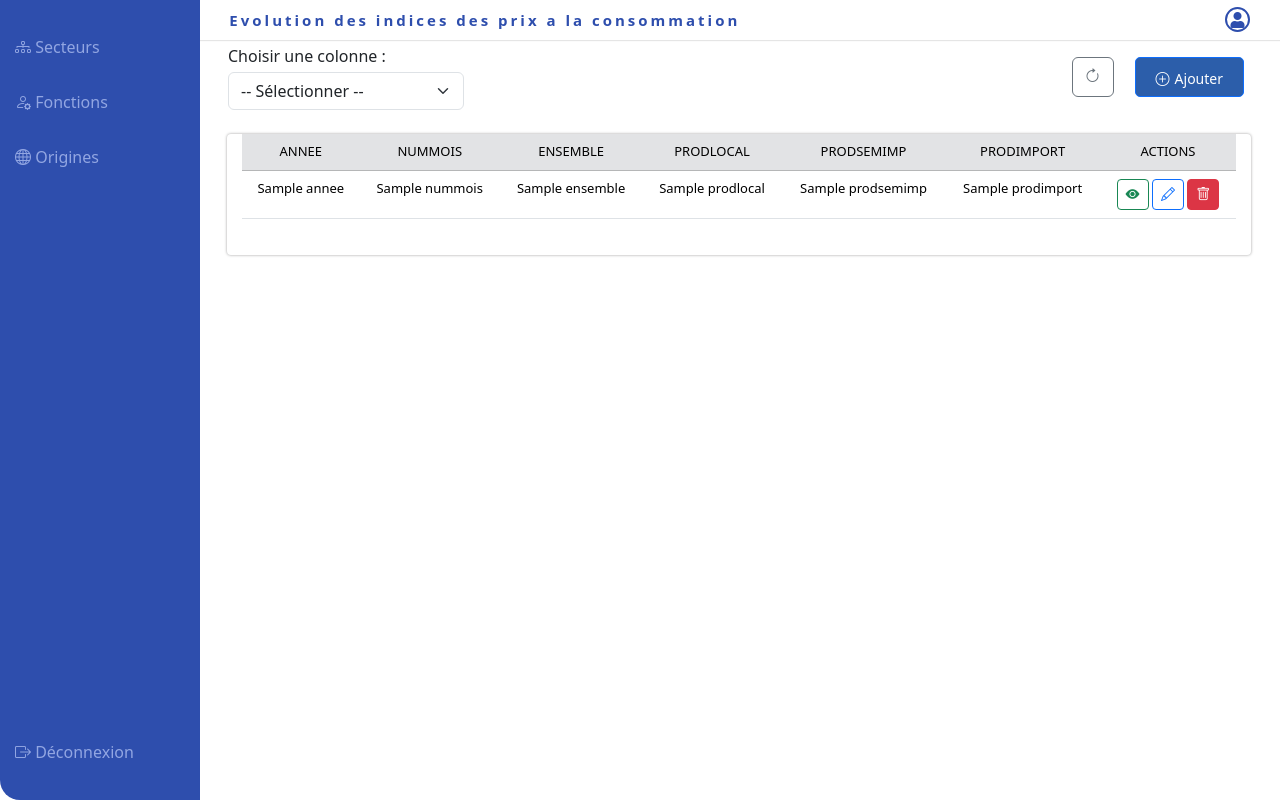
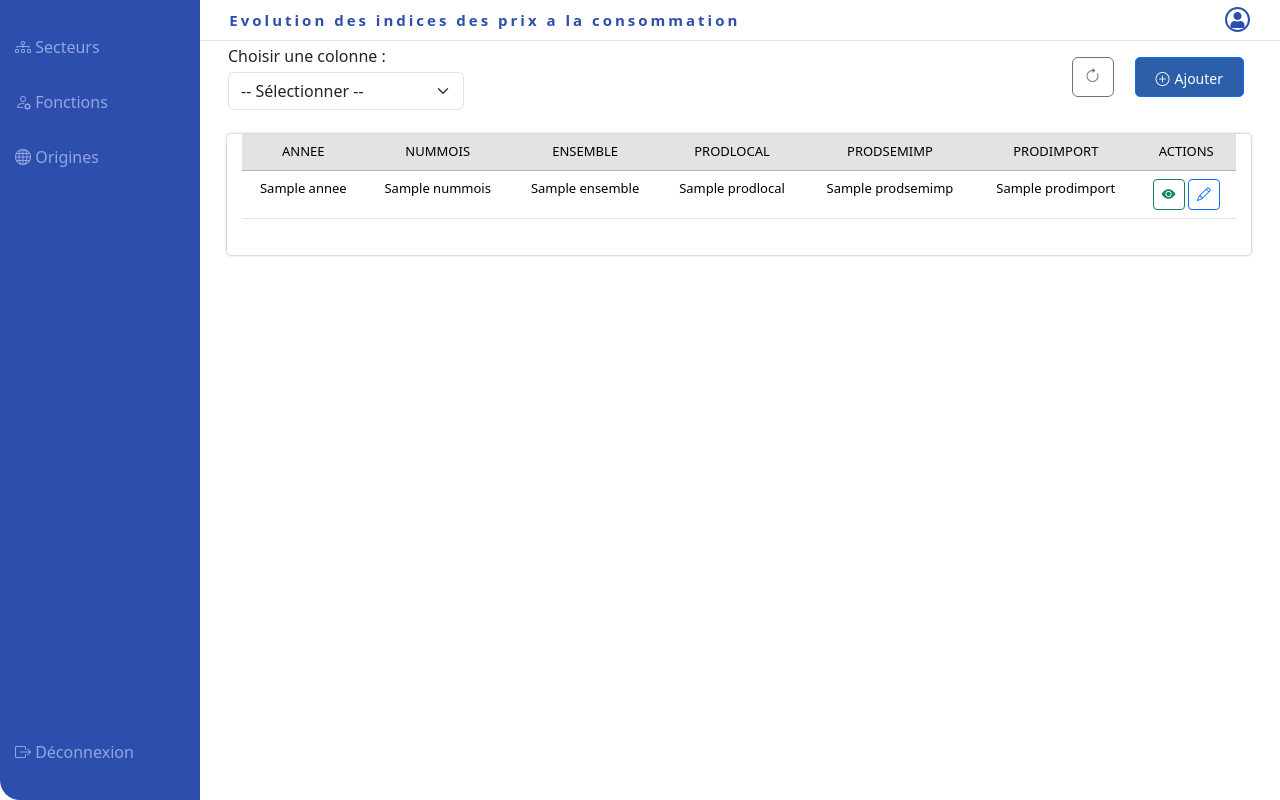
Before and after one commit to razakarivonyrojo98/secteur, a Symfony app: template templates/origine_valide/index.html.twig in a window 1280 px wide. Run offline with Twig, Linux system fonts and the light colour scheme; the template is opened without the code that fills it: most values are stand-ins (such as "Sample title", 1, 10 or a date in 2020); some libraries are stand-ins or nearby versions.

Commit message:
Update index.html.twig

```diff
--- a/templates/origine_valide/index.html.twig
+++ b/templates/origine_valide/index.html.twig
@@ -98,9 +98,9 @@
                             data-id="{{ origine_valide.id }}"
                             style="display:inline;">
                             <input type="hidden" name="_token" value="{{ csrf_token('delete' ~ origine_valide.id) }}">
-                            <button type="submit" class="btn btn-sm btn-danger">
+                            {#<button type="submit" class="btn btn-sm btn-danger">
                                 <i class="bi bi-trash"></i>
-                            </button>
+                            </button>#}
                         </form>
                     </td>
                 </tr>
```
